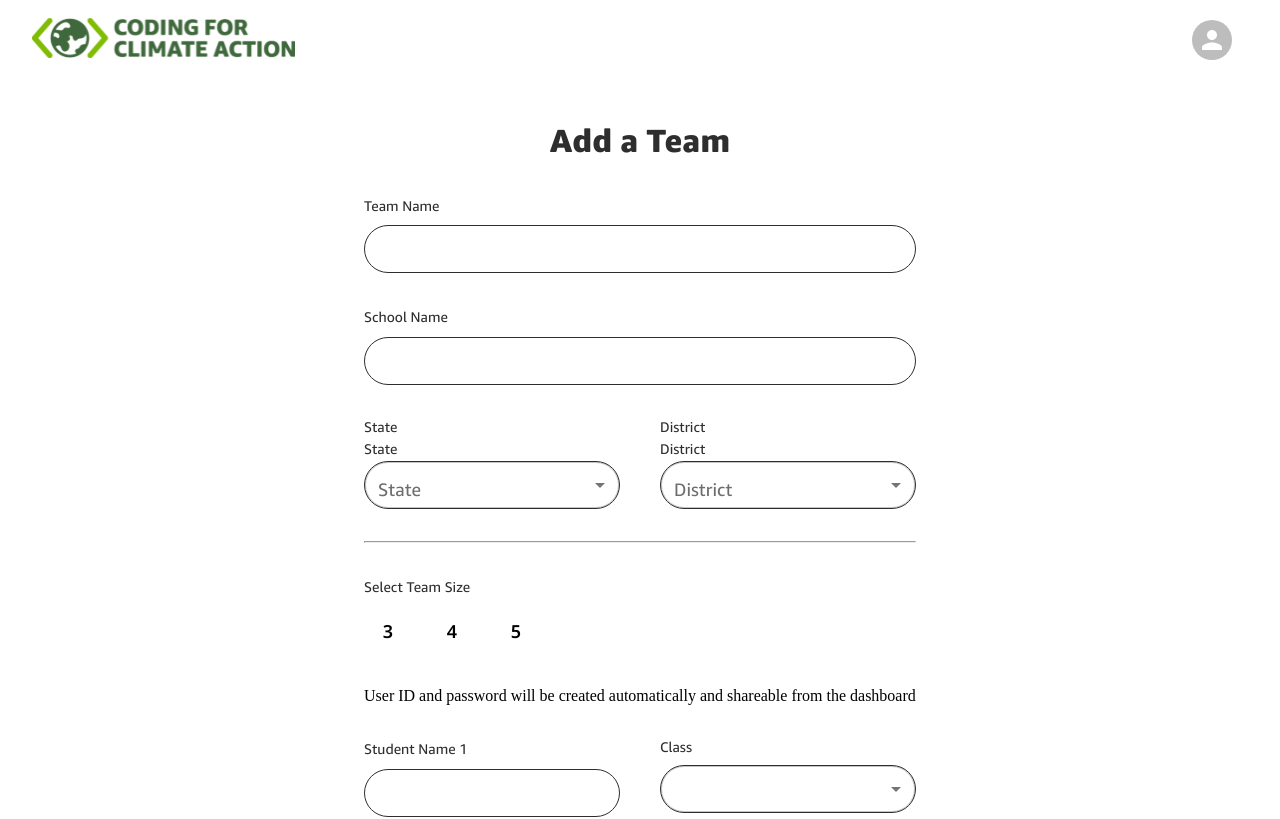
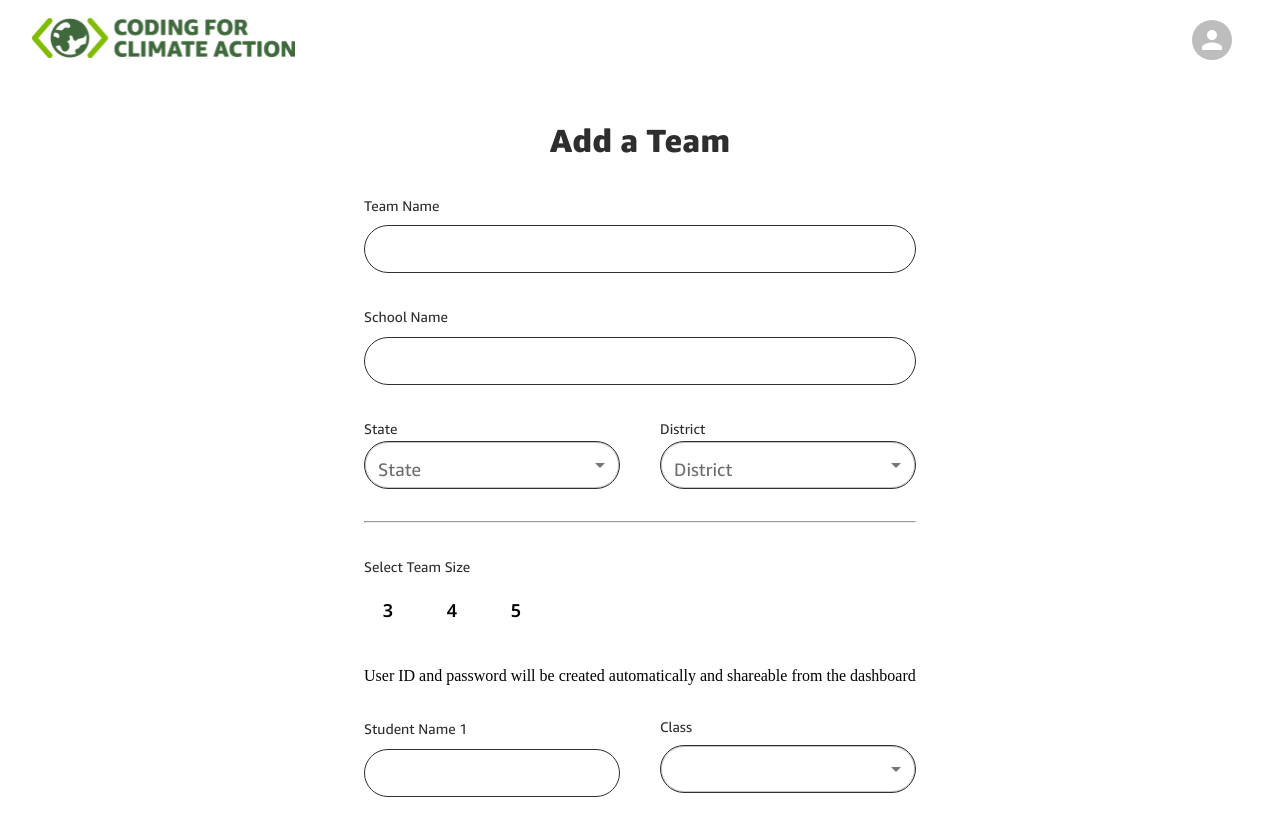
Before and after one commit to navgurukul/c4ca, a Next.js app: page /teacher/add-team in a window 1280 px wide. Shown: the top 819 px of the page. Built offline with nearby package versions, Linux system fonts and the light colour scheme; a web font is replaced by a local one.

Commit message:
state changes

```diff
--- a/components/forms/Team.jsx
+++ b/components/forms/Team.jsx
@@ -108,9 +108,6 @@ const Team = ({ handleCloseDialog, setActiveStep = null }) => {
 
       <Grid spacing={5} container>
         <Grid xs={6} item>
-          <InputLabel id="state" style={{ fontSize: "14px", color: "#2E2E2E" }}>
-            State
-          </InputLabel>
           <SelectControl
             onChange={(e) => setValues({ ...values, state: e.target.value })}
             label="State"
@@ -121,12 +118,6 @@ const Team = ({ handleCloseDialog, setActiveStep = null }) => {
           />
         </Grid>
         <Grid xs={6} item>
-          <InputLabel
-            id="district"
-            style={{ fontSize: "14px", color: "#2E2E2E" }}
-          >
-            District
-          </InputLabel>
           <SelectControl
             label="District"
             options={
```
